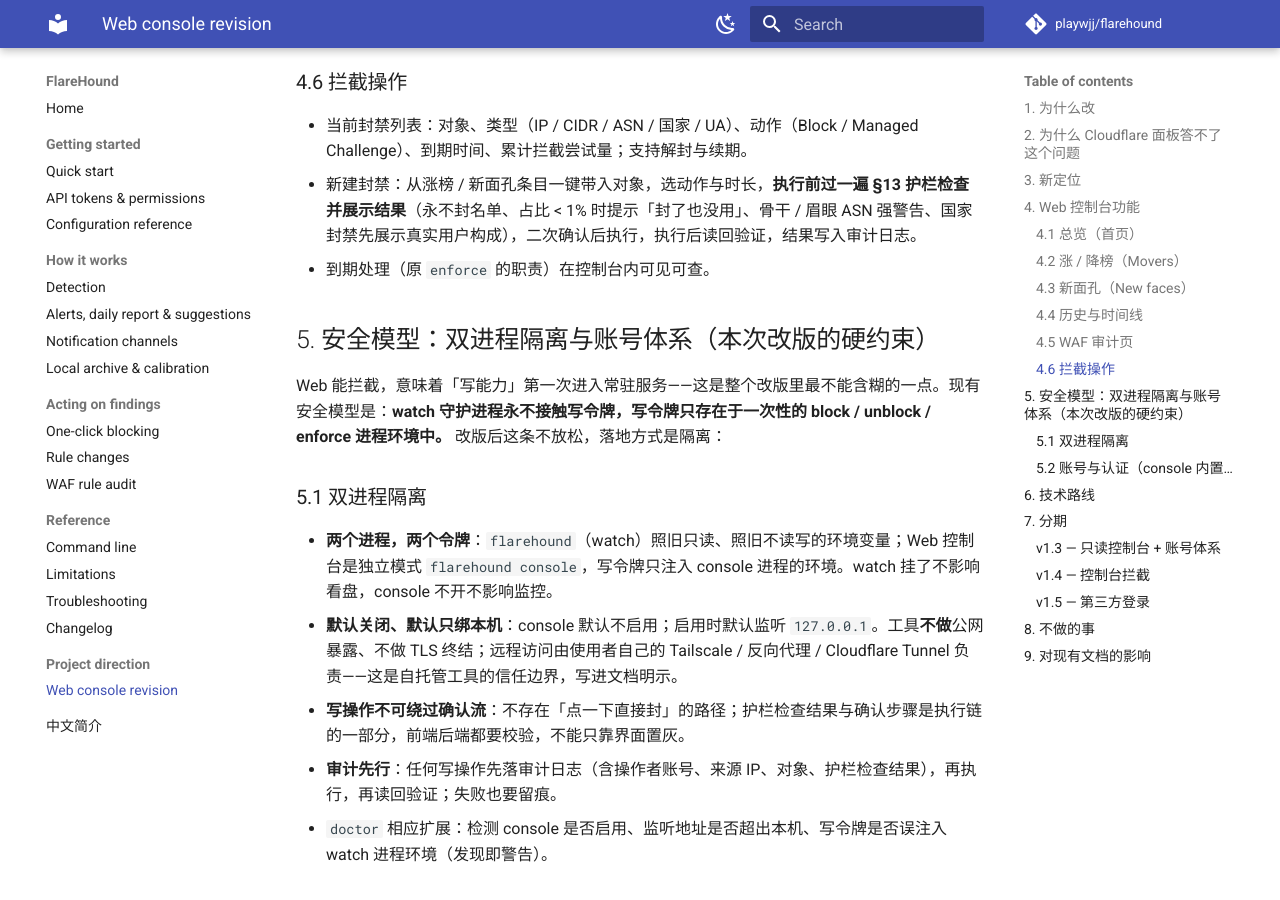
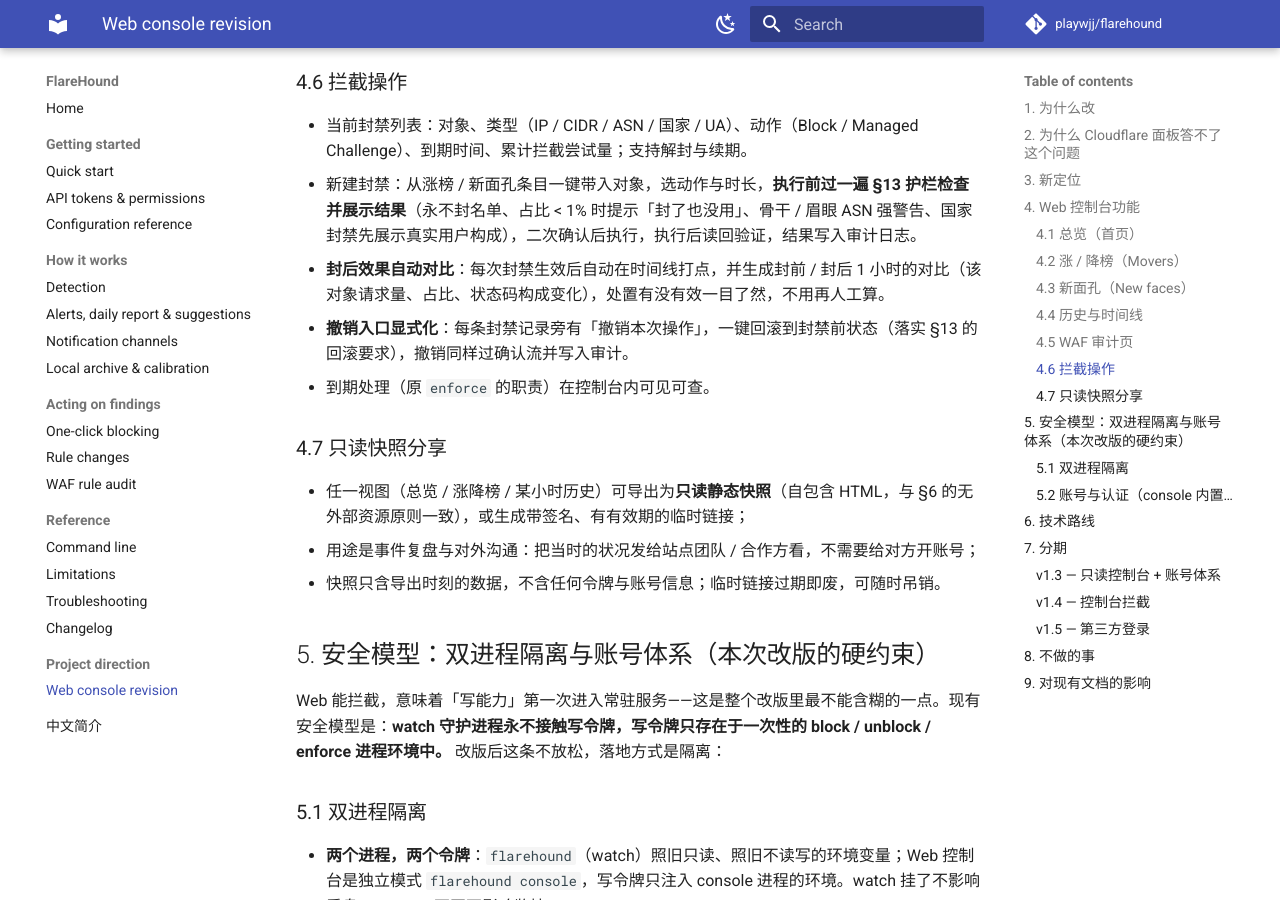
Before and after one commit to playwjj/flarehound, an MkDocs documentation site: the page built from docs/web-console-revision.md, in a window 1280 px wide and 900 px high, scrolled down 2177 px. Built offline with MkDocs 1.6.1 and Material for MkDocs 9.7.7, drawn with Linux system fonts in a browser that asks for light colours; comment, search, counter and statistics services are not loaded; some of the changed text lies outside the part shown.

Commit message:
Docs: revision additions — snapshots, effect comparison, undo, mobile-first
Adds four accepted refinements (2026-11-18): read-only snapshot
sharing (s.4.7), automatic post-block effect comparison and an
explicit undo action on every block record (s.4.6), and a
mobile-first requirement for the console first screen (s.6).

```diff
--- a/docs/web-console-revision.md
+++ b/docs/web-console-revision.md
@@ -64,7 +64,15 @@ FlareHound 的数据层（GraphQL + 本地归档 + 基线）本来就为回答
 
 - 当前封禁列表：对象、类型（IP / CIDR / ASN / 国家 / UA）、动作（Block / Managed Challenge）、到期时间、累计拦截尝试量；支持解封与续期。
 - 新建封禁：从涨榜 / 新面孔条目一键带入对象，选动作与时长，**执行前过一遍 §13 护栏检查并展示结果**（永不封名单、占比 < 1% 时提示「封了也没用」、骨干 / 眉眼 ASN 强警告、国家封禁先展示真实用户构成），二次确认后执行，执行后读回验证，结果写入审计日志。
+- **封后效果自动对比**：每次封禁生效后自动在时间线打点，并生成封前 / 封后 1 小时的对比（该对象请求量、占比、状态码构成变化），处置有没有效一目了然，不用再人工算。
+- **撤销入口显式化**：每条封禁记录旁有「撤销本次操作」，一键回滚到封禁前状态（落实 §13 的回滚要求），撤销同样过确认流并写入审计。
 - 到期处理（原 `enforce` 的职责）在控制台内可见可查。
+
+### 4.7 只读快照分享
+
+- 任一视图（总览 / 涨降榜 / 某小时历史）可导出为**只读静态快照**（自包含 HTML，与 §6 的无外部资源原则一致），或生成带签名、有有效期的临时链接；
+- 用途是事件复盘与对外沟通：把当时的状况发给站点团队 / 合作方看，不需要给对方开账号；
+- 快照只含导出时刻的数据，不含任何令牌与账号信息；临时链接过期即废，可随时吊销。
 
 ## 5. 安全模型：双进程隔离与账号体系（本次改版的硬约束）
 
@@ -97,6 +105,7 @@ Web 能拦截，意味着「写能力」第一次进入常驻服务——这是
 - 服务端渲染 + 内嵌 SVG 图表（复用 v1.2 已有的图表生成代码），**无前端构建链、无 CDN、无外部静态资源**——离线可用、供应链面为零，与「令牌不出本机」的气质一致。
 - 数据来源：本地 SQLite 归档（历史、基线、面孔）+ 按需实时 GraphQL 查询（当前小时）；查询口径与报警完全一致（同一套校准参数），杜绝「面板一个数、通知一个数」。
 - 页面自动刷新（可配间隔），但所有数字标注窗口与落定状态，未落定的小时明示「数据未落定」。
+- **移动端优先**：通知到达的是手机，console 的第一屏（总览 + 涨 / 降榜）以手机竖屏为第一设计目标——关键数字一眼看完，封禁等关键操作在手机上能完整走通；桌面宽屏是增强，不是默认假设。
 
 ## 7. 分期
 
```
